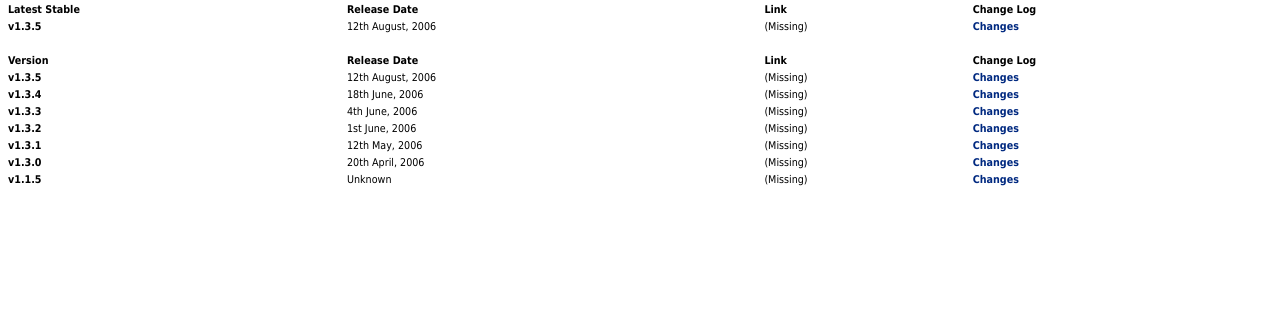
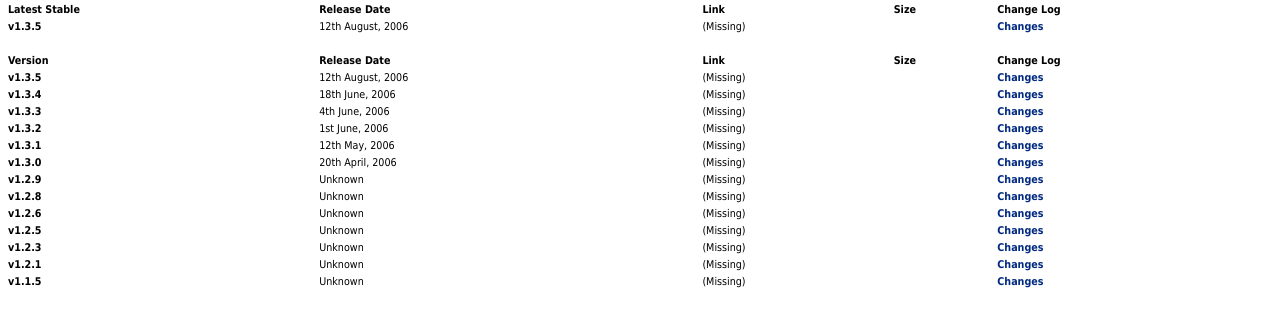
Before and after one commit to dlsocool/dcx, a PHP site: page /download.php in a window 1280 px wide. Shown: the top 327 px of the page. Run offline with PHP 8.4, Linux system fonts and the light colour scheme.

Commit message:
- added a few more releases to the archive - added filesize to archive information

```diff
--- a/docs_new/download.php
+++ b/docs_new/download.php
@@ -2,7 +2,10 @@
 header("Cache-Control: no-cache, must-revalidate");	// HTTP/1.1
 header("Expires: Mon, 26 Jul 1997 05:00:00 GMT");	// Date in the past
 
+// latest stable version
 $stable = '1.3.5';
+
+// archive directory
 $archive = 'archive';
 
 // version => date released
@@ -13,6 +16,12 @@ $versions = array(
 	'1.3.2' => 1149180480,
 	'1.3.1' => 1147423920,
 	'1.3.0' => 1145517420,
+	'1.2.9' => 0,
+	'1.2.8' => 0,
+	'1.2.6' => 0,
+	'1.2.5' => 0,
+	'1.2.3' => 0,
+	'1.2.1' => 0,
 	'1.1.5' => 0,
 );
 
@@ -28,6 +37,14 @@ if ($version) {
 	exit();
 }
 
+function format_filesize($size) {
+	if     ($size /1000000000 >= 1) { return round($size /1073741824, 2) . 'gb'; }
+	elseif ($size /1000000    >= 1) { return round($size /1048576   , 2) . 'mb'; }
+	elseif ($size /1000       >= 1) { return round($size /1024      , 2) . 'kb'; }
+	else                            { return $size . 'b'; }
+}
+
+
 echo "<?xml version=\"1.0\" encoding=\"iso-8859-1\"?".">";
 ?><!DOCTYPE html PUBLIC "-//W3C//DTD XHTML 1.0 Transitional//EN" "http://www.w3.org/TR/xhtml1/DTD/xhtml1-transitional.dtd">
 <html xmlns="http://www.w3.org/1999/xhtml">
@@ -42,41 +59,47 @@ echo "<?xml version=\"1.0\" encoding=\"iso-8859-1\"?".">";
 <body>
 
 <table>
-<tr><th>Latest Stable</th><th>Release Date</th><th>Link</th><th>Change Log</th></tr>
+<tr><th>Latest Stable</th><th>Release Date</th><th>Link</th><th>Size</th><th>Change Log</th></tr>
 <?
 // show link for latest stable release
 echo "<tr>
 <td><strong>v$stable</strong></td>
-<td>" . ($versions[$stable] ? date("jS F, Y", $versions[$stable]) : 'Unknown') . "</td>
-<td>";
+<td>" . ($versions[$stable] ? date("jS F, Y", $versions[$stable]) : 'Unknown') . "</td>";
 
-if (file_exists("$archive/dcx_v$stable.zip"))
-	echo "<a href=\"{$_SERVER['PHP_SELF']}?v=$stable\">Download</a>";
-else
-    echo "(Missing)";
+	$file = "$archive/dcx_v$stable.zip";
 
-echo "</td>
-<td><a href=\"changes.htm#v$stable\">Changes</a></td>
+	if (file_exists($file)) {
+		echo "<td><a href=\"{$_SERVER['PHP_SELF']}?v=$version\">Download</a></td>";
+		echo "<td>" . format_filesize(filesize($file)) . "</td>";
+	}
+	else {
+	    echo "<td>(Missing)</td><td>&nbsp;</td>";
+	}
+
+echo "<td><a href=\"changes.htm#v$stable\">Changes</a></td>
 </tr>";
 
 echo "<tr><td colspan='4'>&nbsp;</td></tr>";
 
 // list all download versions
-echo "<tr><th>Version</th><th>Release Date</th><th>Link</th><th>Change Log</th></tr>";
+echo "<tr><th>Version</th><th>Release Date</th><th>Link</th><th>Size</th><th>Change Log</th></tr>";
 
 foreach ($versions as $version => $datereleased) {
 	echo "<tr>
 	<td><strong>v$version</strong></td>
-	<td>" . ($datereleased ? date("jS F, Y", $datereleased) : 'Unknown') . "</td>
- 	<td>";
+	<td>" . ($datereleased ? date("jS F, Y", $datereleased) : 'Unknown') . "</td>";
 
-	if (file_exists("$archive/dcx_v$version.zip"))
-		echo "<a href=\"{$_SERVER['PHP_SELF']}?v=$version\">Download</a>";
-	else
-	    echo "(Missing)";
+	$file = "$archive/dcx_v$version.zip";
 
-	echo "</td>
-	<td><a href=\"changes.htm#v$version\">Changes</a></td>
+	if (file_exists($file)) {
+		echo "<td><a href=\"{$_SERVER['PHP_SELF']}?v=$version\">Download</a></td>";
+		echo "<td>" . format_filesize(filesize($file)) . "</td>";
+	}
+	else {
+	    echo "<td>(Missing)</td><td>&nbsp;</td>";
+	}
+
+	echo "<td><a href=\"changes.htm#v$version\">Changes</a></td>
 	</tr>";
 }
 
```
